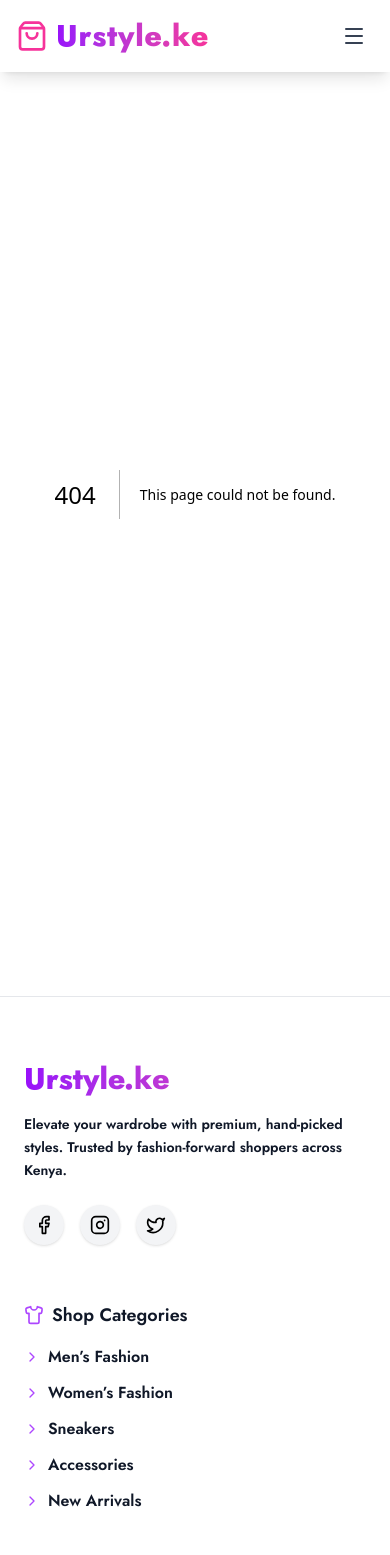
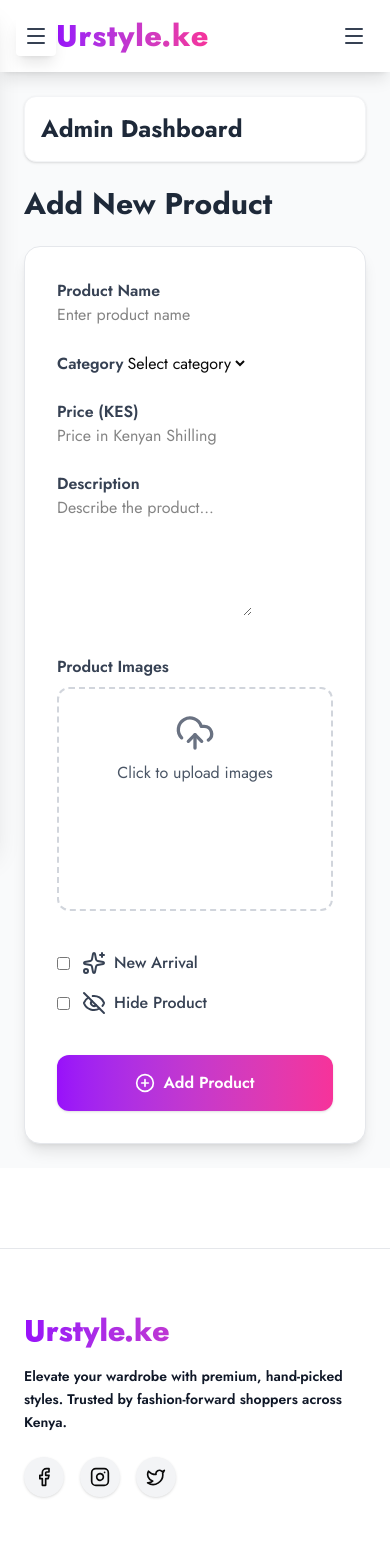
Before and after one commit to Griffinsshem/urstyle.ke, a Next.js app: page /admin/add-product in a window 390 px wide. Before the commit this address had no page. Shown: the top 1555 px of the page. Built offline with nearby package versions, Linux system fonts and the light colour scheme.

Commit message:
feat(admin): add premium Add Product page with image upload preview, category selector, toggles, and full responsive layout

```diff
--- /dev/null
+++ b/src/app/admin/add-product/page.js
@@ -0,0 +1,169 @@
+"use client";
+
+import { useState } from "react";
+import Image from "next/image";
+import {
+  Loader2,
+  UploadCloud,
+  Tag,
+  PlusCircle,
+  EyeOff,
+  Sparkles,
+} from "lucide-react";
+
+export default function AddProductPage() {
+  const [images, setImages] = useState([]);
+  const [loading, setLoading] = useState(false);
+
+  // Handle image upload preview
+  const handleImageUpload = (e) => {
+    const files = Array.from(e.target.files);
+    const mapped = files.map((file) => ({
+      file,
+      preview: URL.createObjectURL(file),
+    }));
+    setImages([...images, ...mapped]);
+  };
+
+  const handleSubmit = async (e) => {
+    e.preventDefault();
+    setLoading(true);
+
+    // TODO → Connect to Flask endpoint /api/products
+    setTimeout(() => {
+      setLoading(false);
+      alert("Product added successfully (placeholder logic)");
+    }, 1500);
+  };
+
+  return (
+    <div className="max-w-6xl mx-auto">
+      <h1 className="text-3xl font-bold text-gray-800 mb-6">Add New Product</h1>
+
+      <form
+        onSubmit={handleSubmit}
+        className="bg-white shadow-lg rounded-2xl p-8 border border-gray-200 grid grid-cols-1 md:grid-cols-2 gap-8"
+      >
+        {/* LEFT SIDE */}
+        <div className="flex flex-col gap-6">
+          <div>
+            <label className="font-semibold text-gray-700">Product Name</label>
+            <input
+              type="text"
+              className="inputBox"
+              placeholder="Enter product name"
+              required
+            />
+          </div>
+
+          <div>
+            <label className="font-semibold text-gray-700">Category</label>
+            <select className="inputBox" required>
+              <option value="">Select category</option>
+              <option>Men</option>
+              <option>Women</option>
+              <option>Kids</option>
+              <option>Accessories</option>
+              <option>Shoes</option>
+            </select>
+          </div>
+
+          <div>
+            <label className="font-semibold text-gray-700">Price (KES)</label>
+            <input
+              type="number"
+              className="inputBox"
+              placeholder="Price in Kenyan Shilling"
+              required
+            />
+          </div>
+
+          <div>
+            <label className="font-semibold text-gray-700">Description</label>
+            <textarea
+              rows="5"
+              className="inputBox"
+              placeholder="Describe the product..."
+            />
+          </div>
+        </div>
+
+        {/* RIGHT SIDE */}
+        <div className="flex flex-col gap-6">
+          {/* IMAGE UPLOAD */}
+          <div>
+            <label className="font-semibold text-gray-700">
+              Product Images
+            </label>
+            <div className="mt-2 border-2 border-dashed border-gray-300 p-6 rounded-xl text-center hover:border-purple-500 transition">
+              <UploadCloud className="mx-auto w-10 h-10 text-gray-500" />
+              <p className="text-gray-600 mt-2">Click to upload images</p>
+              <input
+                type="file"
+                multiple
+                accept="image/*"
+                className="opacity-0 absolute inset-0 cursor-pointer"
+                style={{ position: "relative", height: "100px" }}
+                onChange={handleImageUpload}
+              />
+            </div>
+
+            {/* PREVIEW IMAGES */}
+            {images.length > 0 && (
+              <div className="grid grid-cols-3 gap-3 mt-4">
+                {images.map((img, i) => (
+                  <div key={i} className="relative group">
+                    <Image
+                      src={img.preview}
+                      alt="Product"
+                      width={120}
+                      height={120}
+                      className="rounded-xl object-cover h-24 w-24 shadow"
+                    />
+                  </div>
+                ))}
+              </div>
+            )}
+          </div>
+
+          {/* Toggles */}
+          <div className="flex flex-col gap-4 mt-4">
+            <Toggle label="New Arrival" icon={<Sparkles />} />
+            <Toggle label="Hide Product" icon={<EyeOff />} />
+          </div>
+
+          {/* SUBMIT */}
+          <button
+            type="submit"
+            disabled={loading}
+            className="mt-4 bg-gradient-to-r from-purple-600 to-pink-500 text-white py-4 rounded-xl font-semibold shadow hover:opacity-90 transition flex items-center justify-center gap-2"
+          >
+            {loading ? (
+              <>
+                <Loader2 className="w-5 h-5 animate-spin" />
+                Saving...
+              </>
+            ) : (
+              <>
+                <PlusCircle className="w-5 h-5" />
+                Add Product
+              </>
+            )}
+          </button>
+        </div>
+      </form>
+    </div>
+  );
+}
+
+/* Toggle Component */
+function Toggle({ label, icon }) {
+  return (
+    <label className="flex items-center gap-3 cursor-pointer">
+      <input type="checkbox" className="toggleBox" />
+      <span className="flex items-center gap-2 font-medium text-gray-700">
+        {icon} {label}
+      </span>
+    </label>
+  );
+}
```
